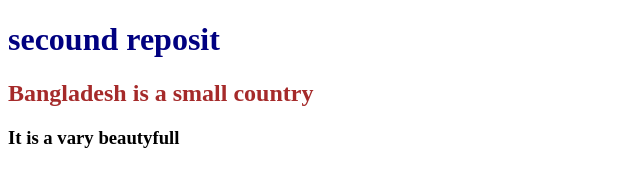
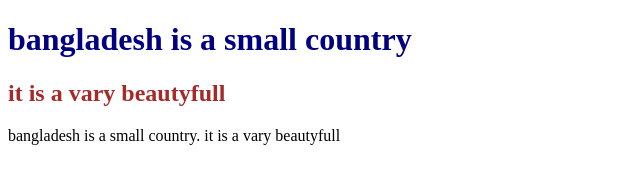
Before and after one commit to Shahareyer/secound-repo, a plain HTML site: page index.html in a window 1280 px wide. Shown: the whole page, without its empty margins (0-640 px from the left). Drawn offline with Linux system fonts and the light colour scheme.

Commit message:
index added

```diff
--- a/index.html
+++ b/index.html
@@ -4,12 +4,13 @@
     <meta charset="UTF-8">
     <meta http-equiv="X-UA-Compatible" content="IE=edge">
     <meta name="viewport" content="width=device-width, initial-scale=1.0">
-    <title>secound repo</title>
+    <title>Document</title>
     <link rel="stylesheet" href="style.css">
 </head>
 <body>
-    <h1>secound reposit</h1>
-    <h2>Bangladesh is a small country</h2>
-    <h3>It is a vary beautyfull</h3>
+    <h1>bangladesh is a small country</h1>
+    <h2>it is a vary beautyfull</h2>
+    <p>bangladesh is a small country. it is a vary beautyfull</p>
+
 </body>
 </html>
```
